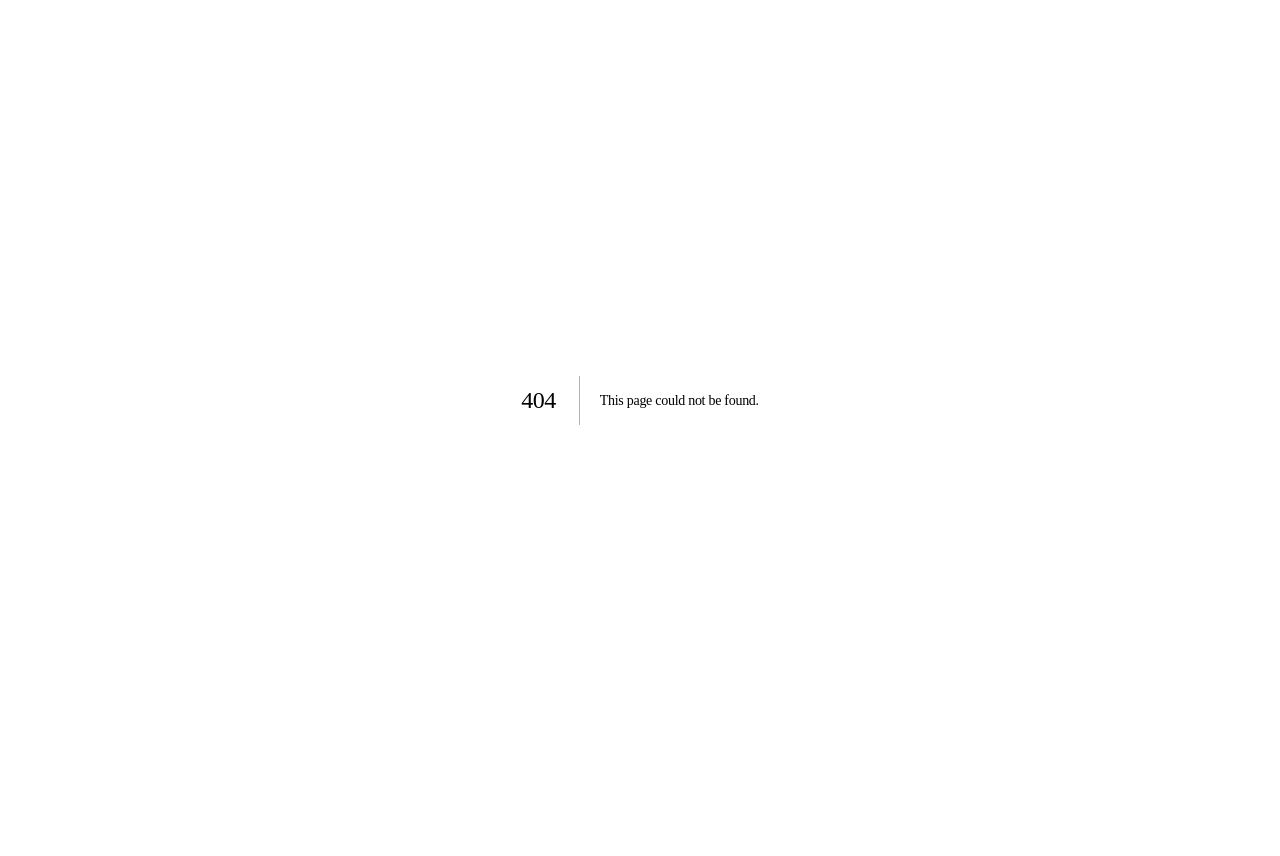
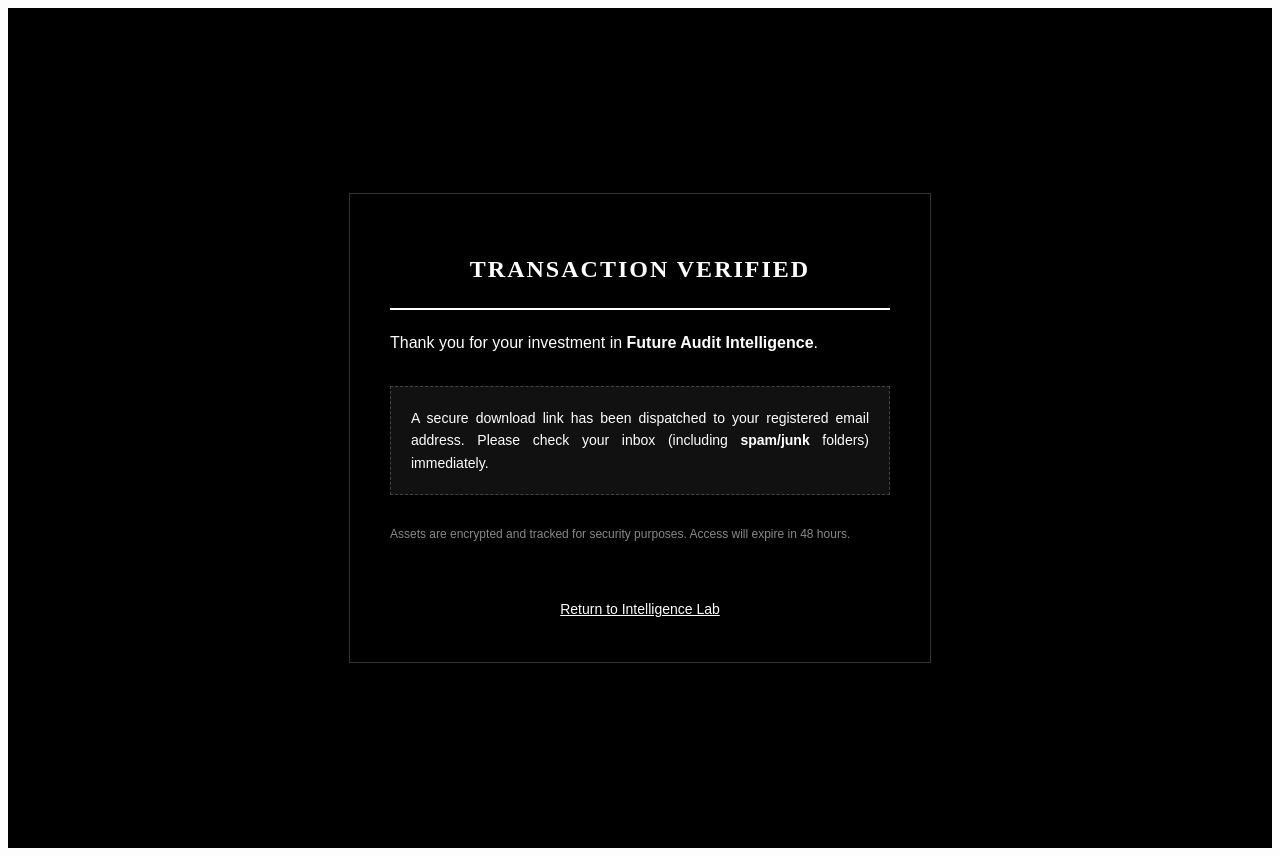
Before and after one commit to smart-guidance-lab/ai-review-site, a Next.js app: page /success in a window 1280 px wide. Before the commit this address had no page. Before the commit the page ends 800 px from the top, so only its background shows below. Built offline with nearby package versions, Linux system fonts and the light colour scheme.

Commit message:
Create page.tsx

```diff
--- /dev/null
+++ b/app/success/page.tsx
@@ -0,0 +1,46 @@
+export default function SuccessPage() {
+  return (
+    <div style={{
+      minHeight: '100vh',
+      display: 'flex',
+      alignItems: 'center',
+      justifyContent: 'center',
+      backgroundColor: '#000',
+      color: '#fff',
+      fontFamily: 'sans-serif',
+      padding: '20px'
+    }}>
+      <div style={{
+        maxWidth: '500px',
+        width: '100%',
+        border: '1px solid #333',
+        padding: '40px',
+        textAlign: 'center'
+      }}>
+        <h1 style={{ fontSize: '24px', letterSpacing: '2px', marginBottom: '20px' }}>TRANSACTION VERIFIED</h1>
+        <div style={{ height: '2px', backgroundColor: '#fff', margin: '20px 0' }}></div>
+        <p style={{ fontSize: '16px', lineHeight: '1.6', marginBottom: '30px' }}>
+          Thank you for your investment in <strong>Future Audit Intelligence</strong>.
+        </p>
+        <div style={{ backgroundColor: '#111', padding: '20px', marginBottom: '30px', border: '1px dashed #444' }}>
+          <p style={{ margin: 0, fontSize: '14px' }}>
+            A secure download link has been dispatched to your registered email address.
+            Please check your inbox (including <strong>spam/junk</strong> folders) immediately.
+          </p>
+        </div>
+        <p style={{ fontSize: '12px', color: '#888' }}>
+          Assets are encrypted and tracked for security purposes. Access will expire in 48 hours.
+        </p>
+        <a href="/" style={{
+          display: 'inline-block',
+          marginTop: '30px',
+          color: '#fff',
+          textDecoration: 'underline',
+          fontSize: '14px'
+        }}>
+          Return to Intelligence Lab
+        </a>
+      </div>
+    </div>
+  );
+}
```
